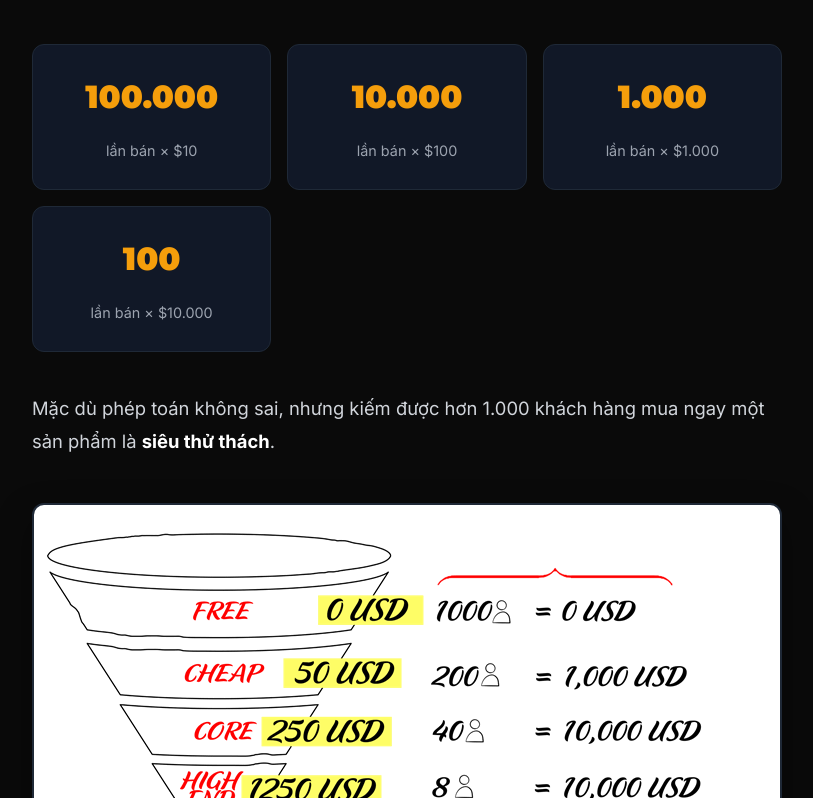
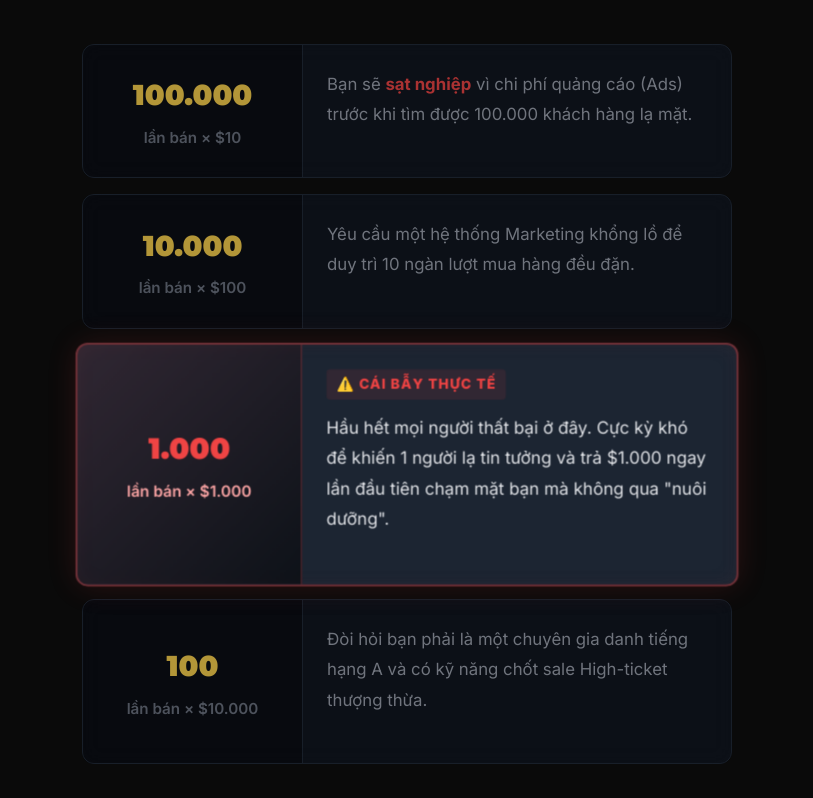
Before and after one commit to vaominh9-ux/Click-Funnels, a React (Vite) app: page /khoa-hoc/khoa-hoc-3 in a window 1280 px wide. Shown: the part 4702-5500 px from the top of the page, without its empty margins (233-1046 px from the left). Built offline with nearby package versions, Linux system fonts and the light colour scheme; no server answers.

Commit message:
feat: redesign math section 4 to psychological pain-point staircase model

```diff
--- a/src/pages/funnels/Course3/c3-premium.css
+++ b/src/pages/funnels/Course3/c3-premium.css
@@ -410,39 +410,132 @@
   line-height: 1.8;
 }
 
-/* ===== MATH BOX (Tỉnh Thức Với Con Số) ===== */
-.aicoach-math-grid {
-  display: grid;
-  grid-template-columns: repeat(auto-fit, minmax(200px, 1fr));
+/* ===== MATH STACK (Tỉnh Thức Với Con Số) ===== */
+.aicoach-math-stack {
+  display: flex;
+  flex-direction: column;
   gap: 16px;
   margin: 40px 0;
+  max-width: 650px;
+  margin-left: auto;
+  margin-right: auto;
 }
 
-.aicoach-math-item {
-  background: #111827;
+.math-stack-card {
+  display: flex;
+  flex-direction: column;
+  background: rgba(17, 24, 39, 0.7);
+  backdrop-filter: blur(10px);
+  -webkit-backdrop-filter: blur(10px);
   border: 1px solid #1F2937;
   border-radius: 12px;
-  padding: 24px;
-  text-align: center;
-  transition: border-color 0.3s;
+  overflow: hidden;
+  transition: all 0.3s ease;
 }
 
-.aicoach-math-item:hover {
-  border-color: #F59E0B;
+@media (min-width: 640px) {
+  .math-stack-card {
+    flex-direction: row;
+    align-items: stretch;
+  }
 }
 
-.aicoach-math-item .math-number {
-  font-family: 'Montserrat', sans-serif;
-  font-size: 2rem;
-  font-weight: 900;
-  color: #F59E0B;
-  display: block;
-  margin-bottom: 8px;
+.math-stack-card .math-head {
+  background: rgba(0, 0, 0, 0.4);
+  padding: 24px;
+  display: flex;
+  flex-direction: column;
+  justify-content: center;
+  align-items: center;
+  border-bottom: 1px solid #1F2937;
+  min-width: 220px;
 }
 
-.aicoach-math-item .math-label {
+@media (min-width: 640px) {
+  .math-stack-card .math-head {
+    border-bottom: none;
+    border-right: 1px solid #1F2937;
+  }
+}
+
+.math-stack-card .math-body {
+  padding: 24px;
+  flex: 1;
+  display: flex;
+  flex-direction: column;
+  justify-content: center;
+  font-size: 1.05rem;
   color: #9CA3AF;
-  font-size: 0.9rem;
+  line-height: 1.6;
+}
+
+.math-stack-card .math-number {
+  font-family: 'Montserrat', sans-serif;
+  font-size: 1.8rem;
+  font-weight: 900;
+  color: #FCD34D;
+  display: block;
+  margin-bottom: 4px;
+}
+
+.math-stack-card .math-label {
+  font-size: 0.95rem;
+  color: #6B7280;
+  font-weight: 600;
+}
+
+.math-stack-card strong {
+  color: #EF4444;
+}
+
+/* Tier Specifics (Psychological contrast) */
+.tier-1, .tier-2, .tier-4 {
+  opacity: 0.7;
+}
+
+.tier-1:hover, .tier-2:hover, .tier-4:hover {
+  opacity: 1;
+  border-color: #374151;
+}
+
+/* The Trap */
+.math-trap {
+  border: 2px solid rgba(239, 68, 68, 0.4);
+  box-shadow: 0 0 30px rgba(239, 68, 68, 0.15), inset 0 0 20px rgba(239, 68, 68, 0.05);
+  transform: scale(1.02);
+  z-index: 10;
+  position: relative;
+  background: rgba(31, 41, 55, 0.9);
+}
+
+.math-trap .math-head {
+  background: linear-gradient(135deg, rgba(239, 68, 68, 0.1) 0%, rgba(0,0,0,0.5) 100%);
+  border-right-color: rgba(239, 68, 68, 0.3);
+}
+
+.math-trap .math-number {
+  color: #EF4444;
+}
+
+.math-trap .math-label {
+  color: #FCA5A5;
+}
+
+.math-trap .math-body p {
+  color: #E5E7EB;
+}
+
+.trap-label {
+  color: #EF4444;
+  font-size: 0.85rem;
+  font-weight: 800;
+  letter-spacing: 1px;
+  background: rgba(239, 68, 68, 0.1);
+  padding: 4px 10px;
+  border-radius: 4px;
+  display: inline-block;
+  align-self: flex-start;
+  margin-bottom: 12px;
 }
 
 /* ===== STRATEGY CARDS (3 Chiến Lược) ===== */
--- a/src/pages/funnels/Course3/index.jsx
+++ b/src/pages/funnels/Course3/index.jsx
@@ -152,22 +152,46 @@ const AICoachPage = () => {
 
             <p>Bạn thỉnh thoảng vẫn thấy các phép toán như: "Để kiếm 1.000.000 đô la, tất cả những gì bạn cần là..."</p>
 
-            <div className="aicoach-math-grid">
-              <div className="aicoach-math-item">
+            <div className="aicoach-math-stack">
+              <div className="math-stack-card tier-1">
+                <div className="math-head">
                   <span className="math-number">100.000</span>
                   <span className="math-label">lần bán × $10</span>
                 </div>
-              <div className="aicoach-math-item">
+                <div className="math-body">
+                  <p>Bạn sẽ <strong>sạt nghiệp</strong> vì chi phí quảng cáo (Ads) trước khi tìm được 100.000 khách hàng lạ mặt.</p>
+                </div>
+              </div>
+
+              <div className="math-stack-card tier-2">
+                <div className="math-head">
                   <span className="math-number">10.000</span>
                   <span className="math-label">lần bán × $100</span>
                 </div>
-              <div className="aicoach-math-item">
+                <div className="math-body">
+                  <p>Yêu cầu một hệ thống Marketing khổng lồ để duy trì 10 ngàn lượt mua hàng đều đặn.</p>
+                </div>
+              </div>
+
+              <div className="math-stack-card tier-3 math-trap">
+                <div className="math-head">
                   <span className="math-number">1.000</span>
                   <span className="math-label">lần bán × $1.000</span>
                 </div>
-              <div className="aicoach-math-item">
+                <div className="math-body">
+                  <div className="trap-label">⚠️ CÁI BẪY THỰC TẾ</div>
+                  <p>Hầu hết mọi người thất bại ở đây. Cực kỳ khó để khiến 1 người lạ tin tưởng và trả $1.000 ngay lần đầu tiên chạm mặt bạn mà không qua "nuôi dưỡng".</p>
+                </div>
+              </div>
+
+              <div className="math-stack-card tier-4">
+                <div className="math-head">
                   <span className="math-number">100</span>
                   <span className="math-label">lần bán × $10.000</span>
+                </div>
+                <div className="math-body">
+                  <p>Đòi hỏi bạn phải là một chuyên gia danh tiếng hạng A và có kỹ năng chốt sale High-ticket thượng thừa.</p>
+                </div>
               </div>
             </div>
 
```
Lines whose indentation alone changed are shown as unchanged.
